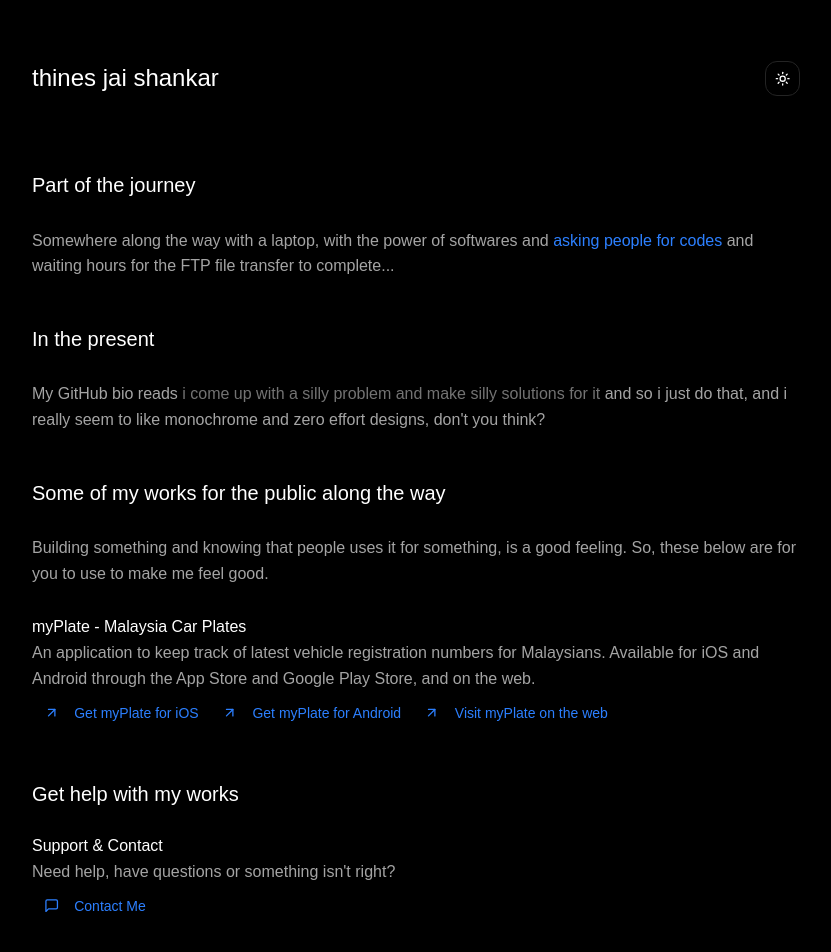
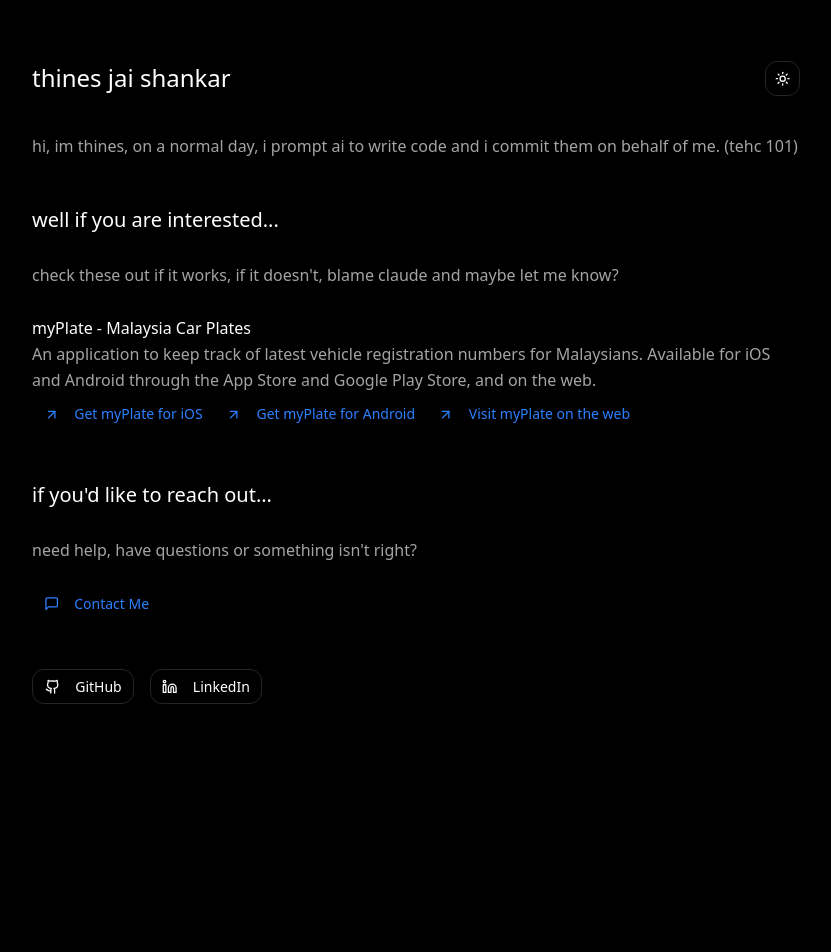
Before and after one commit to thinesjs/thinesjs.com, a React (Vite) app: page / in a window 1280 px wide. Shown: the top 952 px of the page, without its empty margins (224-1055 px from the left). After the commit the page ends 813 px from the top, so only its background shows below. Built offline with nearby package versions, Linux system fonts and the light colour scheme; a web font is replaced by a local one.

Commit message:
feat: use system font & and change some shit
(nonchalant mode)

```diff
--- a/package.json
+++ b/package.json
@@ -17,7 +17,7 @@
     "deploy": "pnpm build && pnpm deploy-client:prod"
   },
   "dependencies": {
-    "@fontsource-variable/geist": "^5.2.8",
+    "@fontsource-variable/roboto-slab": "^5.2.8",
     "@hookform/resolvers": "^5.0.1",
     "@radix-ui/react-accordion": "^1.2.3",
     "@radix-ui/react-alert-dialog": "^1.1.6",
--- a/src/App.tsx
+++ b/src/App.tsx
@@ -23,54 +23,26 @@ function App() {
 
     return (
         <div className="min-h-screen bg-background text-foreground p-8 md:p-16">
-            <div className="mx-auto max-w-3xl space-y-20">
+            <div className="mx-auto max-w-3xl space-y-10">
                 <header className="flex justify-between items-center">
                     <h1 className="text-2xl font-medium">thines jai shankar</h1>
                     <ModeToggle />
                 </header>
 
-                <section className="space-y-8">
-                    <h2 className="text-xl font-medium">Part of the journey</h2>
+                <section>
                     <p className="text-muted-foreground leading-relaxed">
-                        Somewhere along the way with a laptop, with the power of
-                        softwares and{" "}
-                        <a
-                            className="text-blue-500 hover:text-blue-400"
-                            href="https://i.ibb.co/whwMRLmx/Screenshot-2025-08-04-at-10-07-18-PM.png"
-                            target="_blank"
-                        >
-                            asking people for codes
-                        </a>{" "}
-                        and waiting hours for the FTP file transfer to
-                        complete...
-                    </p>
-                </section>
-
-                <section className="space-y-8">
-                    <h2 className="text-xl font-medium">In the present</h2>
-                    <p className="text-muted-foreground leading-relaxed">
-                        My GitHub bio reads{" "}
-                        <a
-                            className="text-muted-foreground/70"
-                            href="https://github.com/thinesjs"
-                            target="_blank"
-                        >
-                            i come up with a silly problem and make silly
-                            solutions for it
-                        </a>{" "}
-                        and so i just do that, and i really seem to like
-                        monochrome and zero effort designs, don't you think?
+                        hi, im thines, on a normal day, i prompt ai to write
+                        code and i commit them on behalf of me. (tehc 101)
                     </p>
                 </section>
 
                 <section className="space-y-8">
                     <h2 className="text-xl font-medium">
-                        Some of my works for the public along the way
+                        well if you are interested...
                     </h2>
                     <p className="text-muted-foreground leading-relaxed">
-                        Building something and knowing that people uses it for
-                        something, is a good feeling. So, these below are for
-                        you to use to make me feel good.
+                        check these out if it works, if it doesn't, blame claude
+                        and maybe let me know?
                     </p>
                     <div className="space-y-6">
                         {projects.map((project, index) => {
@@ -93,7 +65,7 @@ function App() {
                                                     link.url && !link.disabled
                                                         ? window.open(
                                                               link.url,
-                                                              "_blank"
+                                                              "_blank",
                                                           )
                                                         : undefined
                                                 }
@@ -111,14 +83,11 @@ function App() {
 
                 <section className="space-y-8">
                     <h2 className="text-xl font-medium">
-                        Get help with my works
+                        if you'd like to reach out...
                     </h2>
                     <div className="space-y-6">
-                        <div className="space-y-1">
-                            <h3 className="font-medium">Support & Contact</h3>
                         <p className="text-muted-foreground">
-                                Need help, have questions or something isn't
-                                right?
+                            need help, have questions or something isn't right?
                         </p>
                         <Button
                             variant="link"
@@ -127,22 +96,13 @@ function App() {
                                 handleOpenDialog("Contact Information")
                             }
                         >
-                                <MessageSquare className="mr-2 h-4 w-4" />{" "}
-                                Contact Me
+                            <MessageSquare className="mr-2 h-4 w-4" /> Contact
+                            Me
                         </Button>
-                        </div>
                     </div>
                 </section>
 
                 <section className="space-y-8">
-                    <h2 className="text-xl font-medium">The road ahead</h2>
-                    <p className="text-muted-foreground">
-                        Whether you're here to check out my latest work or just
-                        to say hello, I'm glad you stopped by! 👋🏽 <br />
-                        Join me on this journey of learning, growing, and
-                        creating. You can find more of what I'm up to on GitHub
-                        and LinkedIn.
-                    </p>
                     <div className="flex gap-4">
                         <Button
                             variant="outline"
@@ -150,7 +110,7 @@ function App() {
                             onClick={() =>
                                 window.open(
                                     "https://github.com/thinesjs",
-                                    "_blank"
+                                    "_blank",
                                 )
                             }
                         >
@@ -162,7 +122,7 @@ function App() {
                             onClick={() =>
                                 window.open(
                                     "https://www.linkedin.com/in/thines-jai-shankar-5780bb234/",
-                                    "_blank"
+                                    "_blank",
                                 )
                             }
                         >
--- a/src/index.css
+++ b/src/index.css
@@ -1,7 +1,6 @@
 @import "tailwindcss";
 @import "tw-animate-css";
-
-@import "@fontsource-variable/geist";
+/* @import "@fontsource-variable/roboto-slab"; */
 
 :root {
     --background: oklch(0.99 0 0);
@@ -39,15 +38,20 @@
     --radius: 0.9rem;
     --shadow-2xs: 0px 1px 50px 0px hsl(0 0% 0% / 0.04);
     --shadow-xs: 0px 1px 50px 0px hsl(0 0% 0% / 0.04);
-    --shadow-sm: 0px 1px 50px 0px hsl(0 0% 0% / 0.07),
+    --shadow-sm:
+        0px 1px 50px 0px hsl(0 0% 0% / 0.07),
         0px 1px 2px -1px hsl(0 0% 0% / 0.07);
-    --shadow: 0px 1px 50px 0px hsl(0 0% 0% / 0.07),
+    --shadow:
+        0px 1px 50px 0px hsl(0 0% 0% / 0.07),
         0px 1px 2px -1px hsl(0 0% 0% / 0.07);
-    --shadow-md: 0px 1px 50px 0px hsl(0 0% 0% / 0.07),
+    --shadow-md:
+        0px 1px 50px 0px hsl(0 0% 0% / 0.07),
         0px 2px 4px -1px hsl(0 0% 0% / 0.07);
-    --shadow-lg: 0px 1px 50px 0px hsl(0 0% 0% / 0.07),
+    --shadow-lg:
+        0px 1px 50px 0px hsl(0 0% 0% / 0.07),
         0px 4px 6px -1px hsl(0 0% 0% / 0.07);
-    --shadow-xl: 0px 1px 50px 0px hsl(0 0% 0% / 0.07),
+    --shadow-xl:
+        0px 1px 50px 0px hsl(0 0% 0% / 0.07),
         0px 8px 10px -1px hsl(0 0% 0% / 0.07);
     --shadow-2xl: 0px 1px 50px 0px hsl(0 0% 0% / 0.18);
     --spacing: 0.24rem;
@@ -89,25 +93,27 @@
     --radius: 0.9rem;
     --shadow-2xs: 0px 1px 50px 0px hsl(0 0% 0% / 0.04);
     --shadow-xs: 0px 1px 50px 0px hsl(0 0% 0% / 0.04);
-    --shadow-sm: 0px 1px 50px 0px hsl(0 0% 0% / 0.07),
+    --shadow-sm:
+        0px 1px 50px 0px hsl(0 0% 0% / 0.07),
         0px 1px 2px -1px hsl(0 0% 0% / 0.07);
-    --shadow: 0px 1px 50px 0px hsl(0 0% 0% / 0.07),
+    --shadow:
+        0px 1px 50px 0px hsl(0 0% 0% / 0.07),
         0px 1px 2px -1px hsl(0 0% 0% / 0.07);
-    --shadow-md: 0px 1px 50px 0px hsl(0 0% 0% / 0.07),
+    --shadow-md:
+        0px 1px 50px 0px hsl(0 0% 0% / 0.07),
         0px 2px 4px -1px hsl(0 0% 0% / 0.07);
-    --shadow-lg: 0px 1px 50px 0px hsl(0 0% 0% / 0.07),
+    --shadow-lg:
+        0px 1px 50px 0px hsl(0 0% 0% / 0.07),
         0px 4px 6px -1px hsl(0 0% 0% / 0.07);
-    --shadow-xl: 0px 1px 50px 0px hsl(0 0% 0% / 0.07),
+    --shadow-xl:
+        0px 1px 50px 0px hsl(0 0% 0% / 0.07),
         0px 8px 10px -1px hsl(0 0% 0% / 0.07);
     --shadow-2xl: 0px 1px 50px 0px hsl(0 0% 0% / 0.18);
 }
 
 @theme inline {
-    --font-sans: "Geist Variable", sans-serif;
-    --font-synthesis: none;
-    --font-rendering: optimizeLegibility;
-    --font-webkit-font-smoothing: antialiased;
-    --font-moz-osx-font-smoothing: grayscale;
+    --font-sans: ui-sans-serif, system-ui, -apple-system, BlinkMacSystemFont, "Segoe UI", Roboto, "Helvetica Neue", Arial, sans-serif;
+    --font-serif: ui-serif, Georgia, Cambria, "Times New Roman", Times, serif;
     --color-background: var(--background);
     --color-foreground: var(--foreground);
     --color-card: var(--card);
@@ -163,4 +169,7 @@
     body {
         @apply bg-background text-foreground;
     }
+    html {
+        @apply font-sans;
+    }
 }
--- a/src/main.tsx
+++ b/src/main.tsx
@@ -3,16 +3,6 @@ import { createRoot } from "react-dom/client";
 import "./index.css";
 import App from "./App.tsx";
 import { ThemeProvider } from "./components/theme-provider.tsx";
-
-import geistWoff2 from "@fontsource-variable/geist/files/geist-latin-wght-normal.woff2?url";
-
-const preloadLink = document.createElement("link");
-preloadLink.rel = "preload";
-preloadLink.as = "font";
-preloadLink.type = "font/woff2";
-preloadLink.href = geistWoff2;
-preloadLink.crossOrigin = "anonymous";
-document.head.appendChild(preloadLink);
 
 createRoot(document.getElementById("root")!).render(
     <StrictMode>
```
Also changed, not shown: 1 other file (tests, documents, lock files or other folders). Lines whose indentation alone changed are shown as unchanged.
